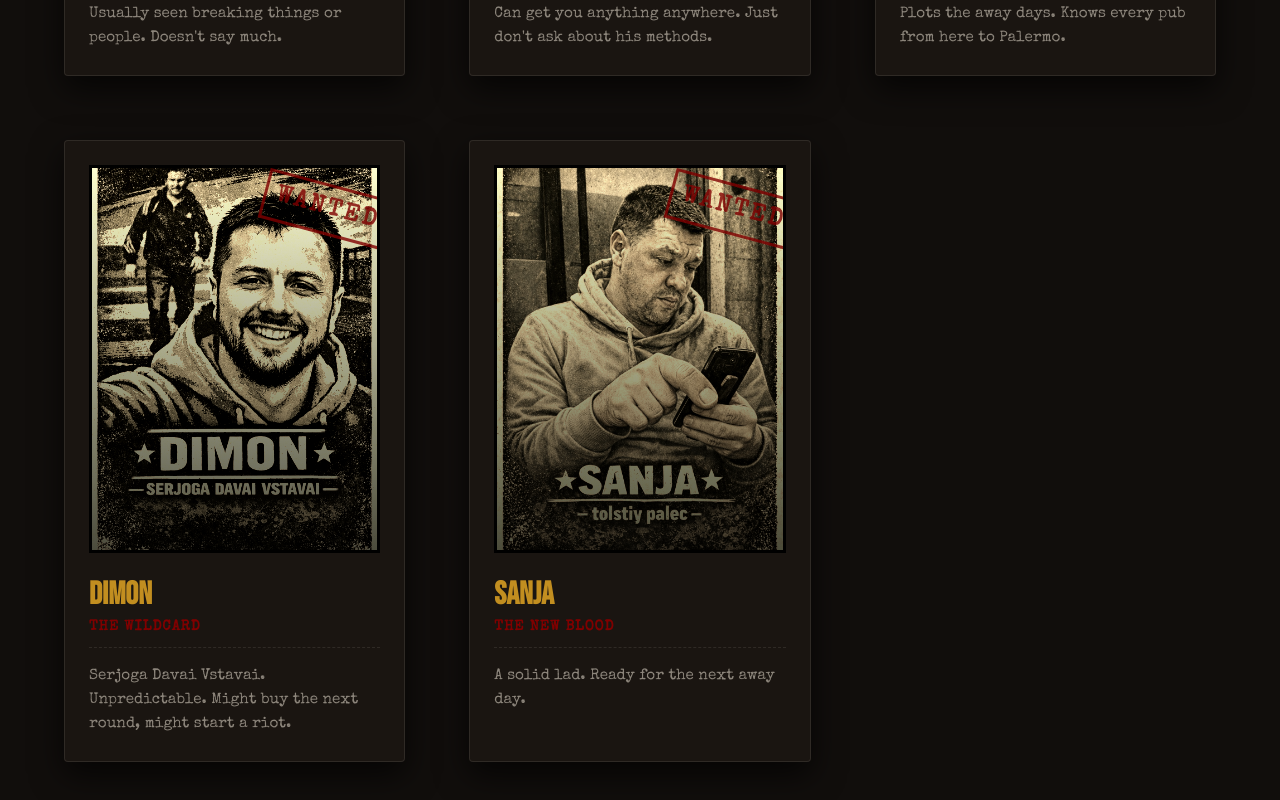
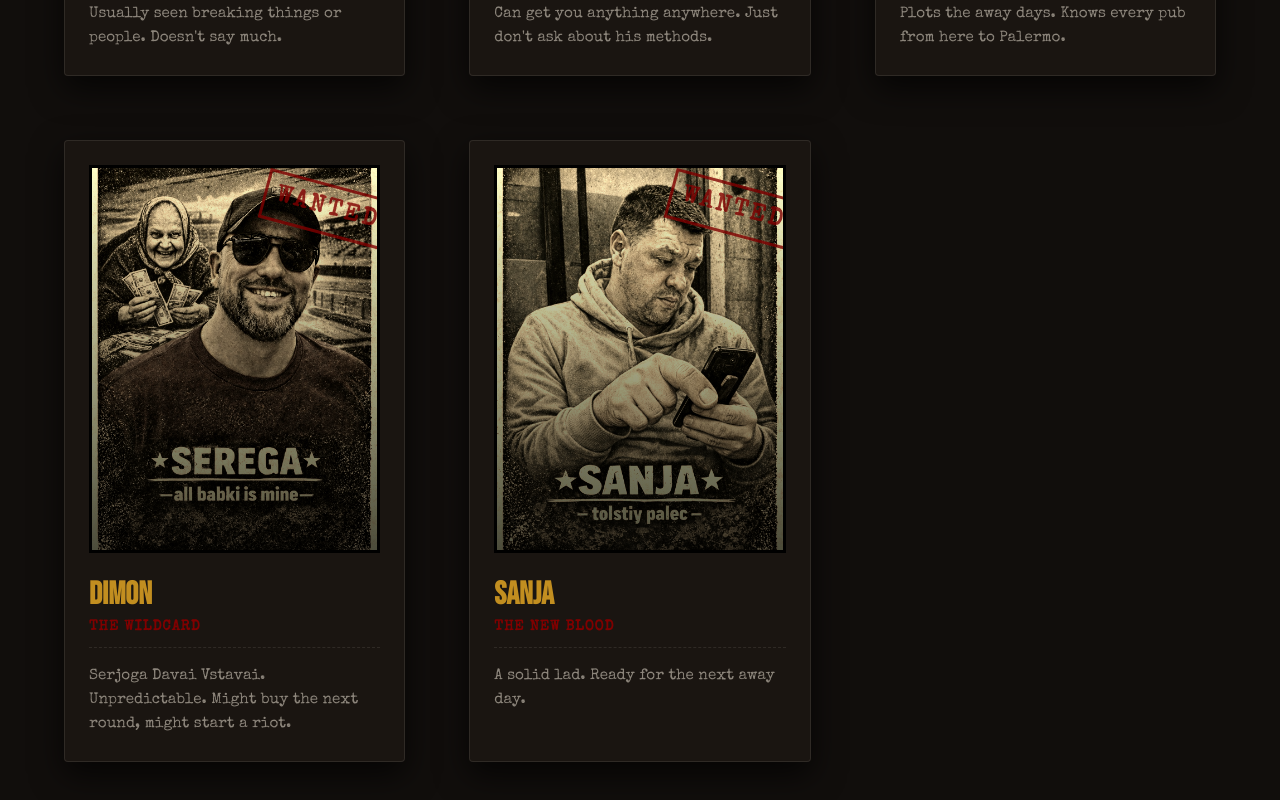
Before and after one commit to yupi1313/FreeLimburgTrips, a React (Vite) app: page / in a window 1280 px wide. Shown: the part 1670-2470 px from the top of the page. Built offline with nearby package versions, Linux system fonts and the light colour scheme.

Commit message:
Update Serega (Dimon) character photo in The Crew

```diff
--- a/src/components/TheCrew.tsx
+++ b/src/components/TheCrew.tsx
@@ -27,7 +27,7 @@ const characters = [
         id: 'dimon',
         name: "Dimon",
         role: "The Wildcard",
-        image: "/photos/characters/dimon.jpg",
+        image: "/photos/characters/dimon2.jpeg",
         description: "Serjoga Davai Vstavai. Unpredictable. Might buy the next round, might start a riot."
     },
     {
```
Also changed, not shown: public/photos/characters/dimon2.jpeg (added).
